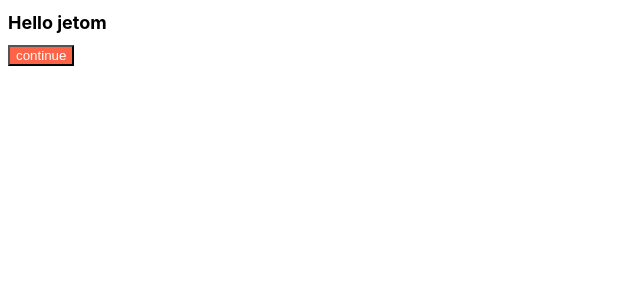
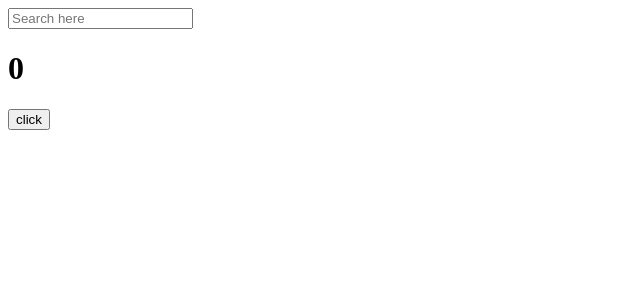
Before and after one commit to Jetom88/movie_app, a React (Create React App) app: page / in a window 1280 px wide. Shown: the top 300 px of the page, without its empty margins (0-640 px from the left). Built offline with nearby package versions, Linux system fonts and the light colour scheme.

Commit message:
useEffect 기능 살펴보기

```diff
--- a/src/App.js
+++ b/src/App.js
@@ -1,11 +1,33 @@
-import Button from "./Button";
-import styles from "./App.module.css";
+import { useState, useEffect } from "react";
 
 function App() {
+  const [counter, setValue] = useState(0);
+  const [keyword, setKeyword] = useState("");
+  const onClick = () => setValue((prev) => prev + 1);
+  const onChange = (e) => setKeyword(e.target.value);
+
+  console.log("여러번!");
+
+  useEffect(() => {
+    console.log("한번만");
+  }, []);
+
+  useEffect(() => {
+    if (keyword !== "" && keyword.length > 5) {
+      console.log("search", keyword);
+    }
+  }, [keyword]);
+
   return (
     <div>
-      <h1 className={styles.title}>Hello jetom</h1>
-      <Button text={"continue"} />
+      <input
+        value={keyword}
+        onChange={onChange}
+        type="text"
+        placeholder="Search here"
+      />
+      <h1>{counter}</h1>
+      <button onClick={onClick}>click</button>
     </div>
   );
 }
```
